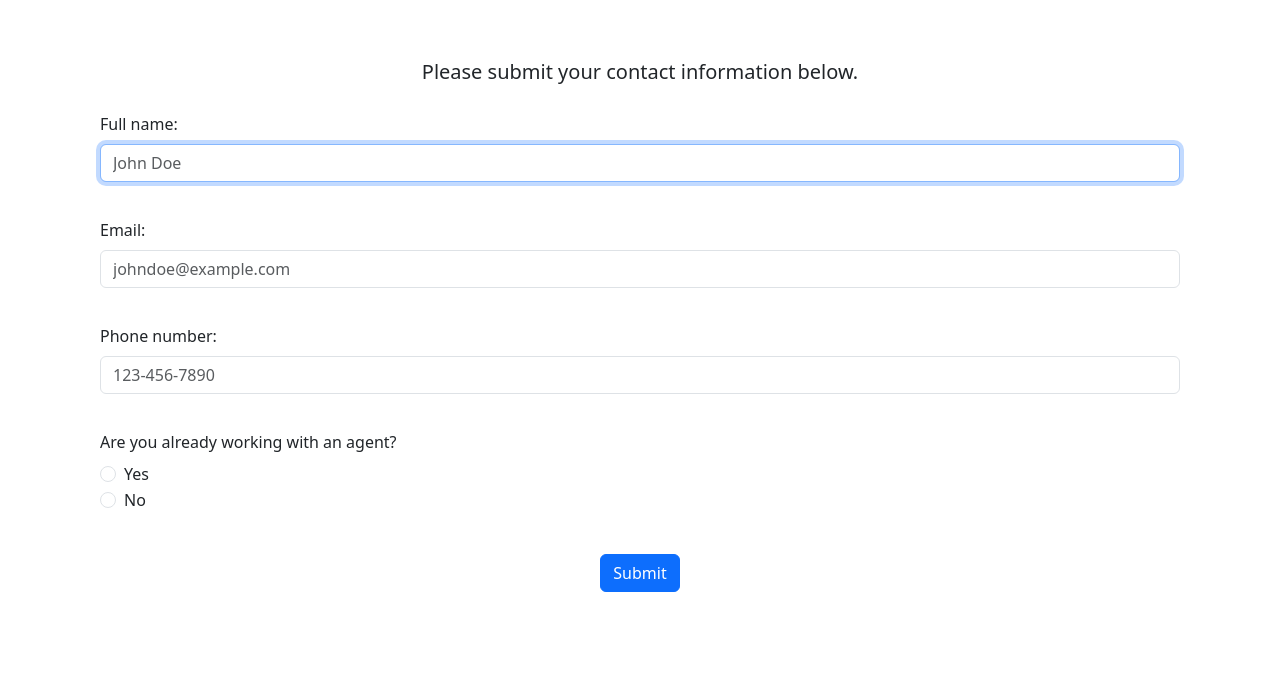
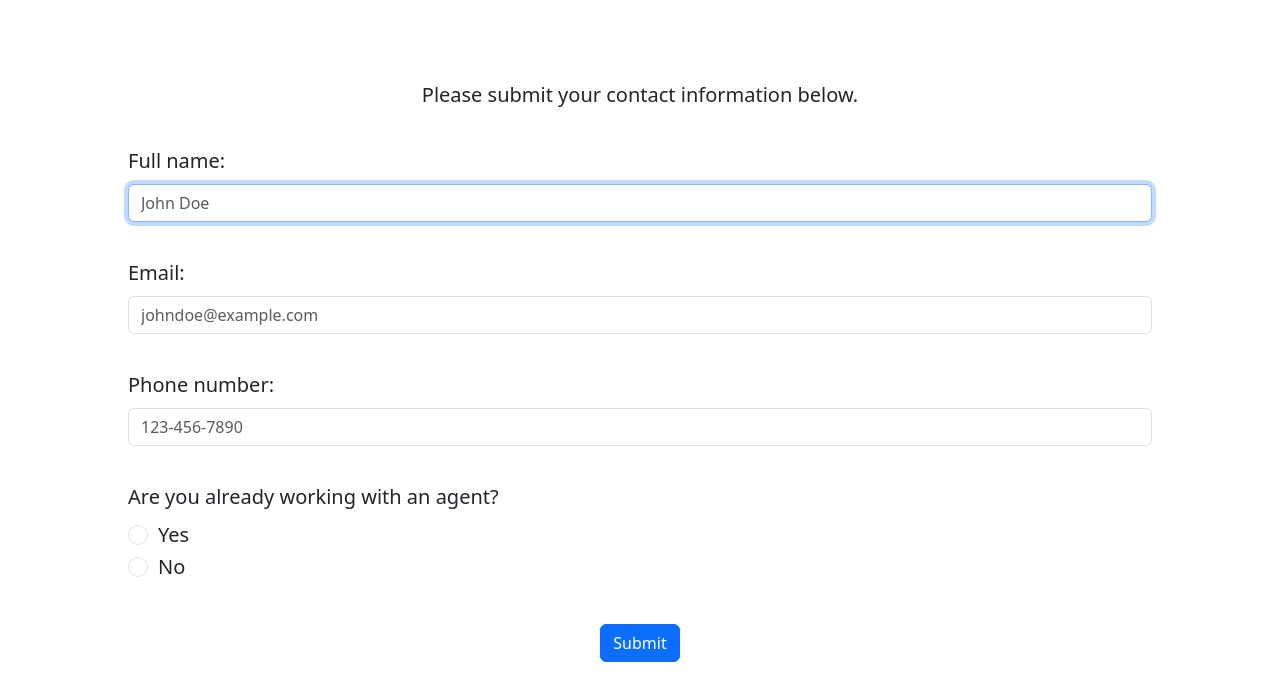
Before and after one commit to HewsonSchulz/realtoraaronhunt, a React (Create React App) app in the folder client/: page / in a window 1280 px wide. Shown: the top 700 px of the page. Built offline with nearby package versions, Linux system fonts and the light colour scheme; no server answers.

Commit message:
styling tweak

```diff
--- a/client/src/components/ContactForm.css
+++ b/client/src/components/ContactForm.css
@@ -1,8 +1,10 @@
 .contact-form {
+  font-size: min(3vw, 20px);
   display: flex;
   flex-direction: column;
-  padding: 60px 100px 0px 100px;
-  min-width: 615px;
+  /* padding: 60px 100px 0px 100px; */
+  padding: 10vh 10vw;
+  /* min-width: 615px; */
   /* max-width: 1000px; */
 }
 
--- a/client/src/components/ContactForm.js
+++ b/client/src/components/ContactForm.js
@@ -59,7 +59,7 @@ export const ContactForm = ({ loggedInUser }) => {
 
   return (
     <Form className='contact-form'>
-      <h5 className='contact-form__title'>Please submit your contact information below.</h5>
+      <p className='contact-form__title'>Please submit your contact information below.</p>
       <FormGroup id='contact-form__name'>
         <Label className='contact-form__input-label' for='name'>
           Full name:
```
